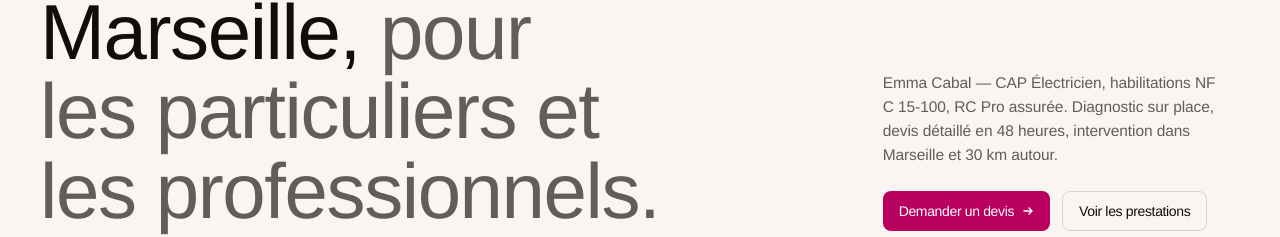
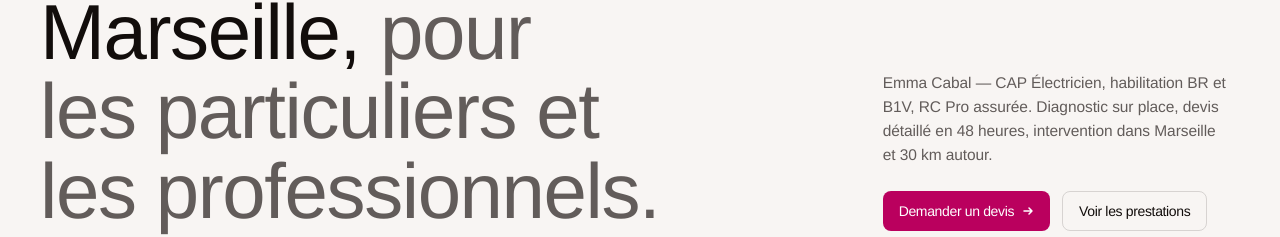
Before and after one commit to jsphbngrnd/cabalos-electricite, a Next.js app: page / in a window 1280 px wide. Shown: the part 368-605 px from the top of the page. Built offline with nearby package versions, Linux system fonts and the light colour scheme; no server answers.

Commit message:
Corriger les habilitations affichees

```diff
--- a/src/app/a-propos/page.tsx
+++ b/src/app/a-propos/page.tsx
@@ -9,11 +9,11 @@ import CTABanner from "@/components/site/cta-banner";
 export const metadata: Metadata = {
   title: "À propos — Emma Cabal, électricienne",
   description:
-    "Découvrez Emma Cabal, électricienne indépendante à Marseille. CAP Électricien, habilitations NF C 15-100, RC Pro. Méthode de travail en 5 étapes, valeurs et certifications.",
+    "Découvrez Emma Cabal, électricienne indépendante à Marseille. CAP Électricien, habilitation BR et B1V, RC Pro. Méthode de travail en 5 étapes, valeurs et certifications.",
   alternates: { canonical: "/a-propos" },
   openGraph: {
     title: "À propos – Emma Cabal, électricienne indépendante à Marseille",
-    description: "De Beaux-Arts à l'électricité — le parcours d'Emma Cabal, électricienne artisane à Marseille. CAP, habilitations NF C 15-100, RC Pro.",
+    description: "De Beaux-Arts à l'électricité — le parcours d'Emma Cabal, électricienne artisane à Marseille. CAP, habilitation BR et B1V, RC Pro.",
     url: "/a-propos",
     images: [{ url: "/OpenGraph.png", width: 1200, height: 630, alt: "Emma Cabal – Cabalos Électricité" }],
   },
--- a/src/app/page.tsx
+++ b/src/app/page.tsx
@@ -67,7 +67,7 @@ export default function HomePage() {
           </div>
           <div className="lg:col-span-4 flex flex-col justify-end gap-6">
             <p className="text-[15.5px] leading-[1.55] text-[var(--muted-foreground)] max-w-[40ch] text-pretty">
-              Emma Cabal — CAP Électricien, habilitations NF C 15-100, RC Pro
+              Emma Cabal — CAP Électricien, habilitation BR et B1V, RC Pro
               assurée. Diagnostic sur place, devis détaillé en 48 heures,
               intervention dans Marseille et 30 km autour.
             </p>
--- a/src/lib/content.ts
+++ b/src/lib/content.ts
@@ -175,7 +175,7 @@ export const PROS: [string, string][] = [
 
 export const PROS_DIFF: [string, string][] = [
   ["Réactivité",    "Réponse sous 24 h en semaine. Devis sous 48 h. Intervention planifiée à l'heure dite."],
-  ["Certification", "CAP Électricien, habilitations NF C 15-100, RC Pro et décennale — tous les justificatifs sur demande."],
+  ["Certification", "CAP Électricien, habilitation BR et B1V, RC Pro et décennale — tous les justificatifs sur demande."],
   ["Communication", "Comptes-rendus de chantier, photos, schémas remis. Un interlocuteur, pas un standard."],
   ["Qualité",       "Câblage rangé, repérage clair, finitions soignées. Contrôle visuel de la prestation avant départ."],
 ];
```
Also changed, not shown: public/llms.txt.
